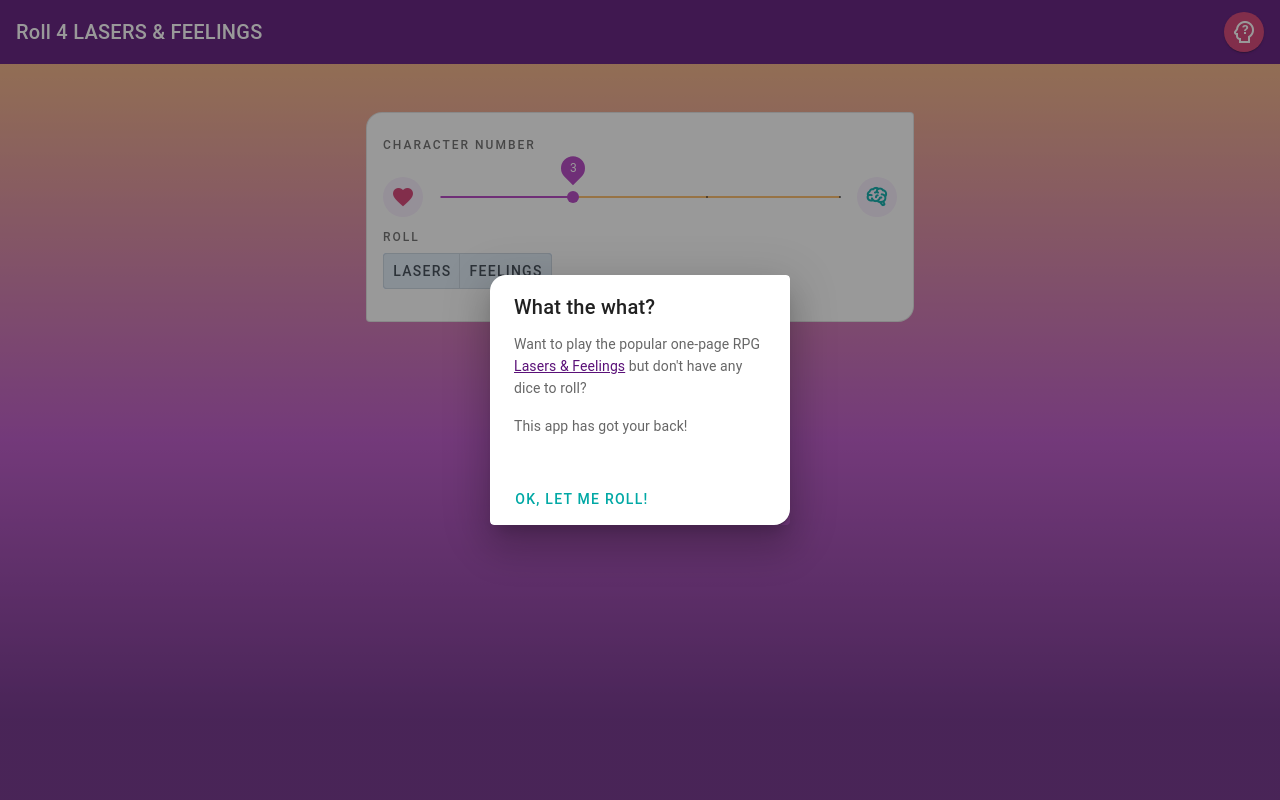
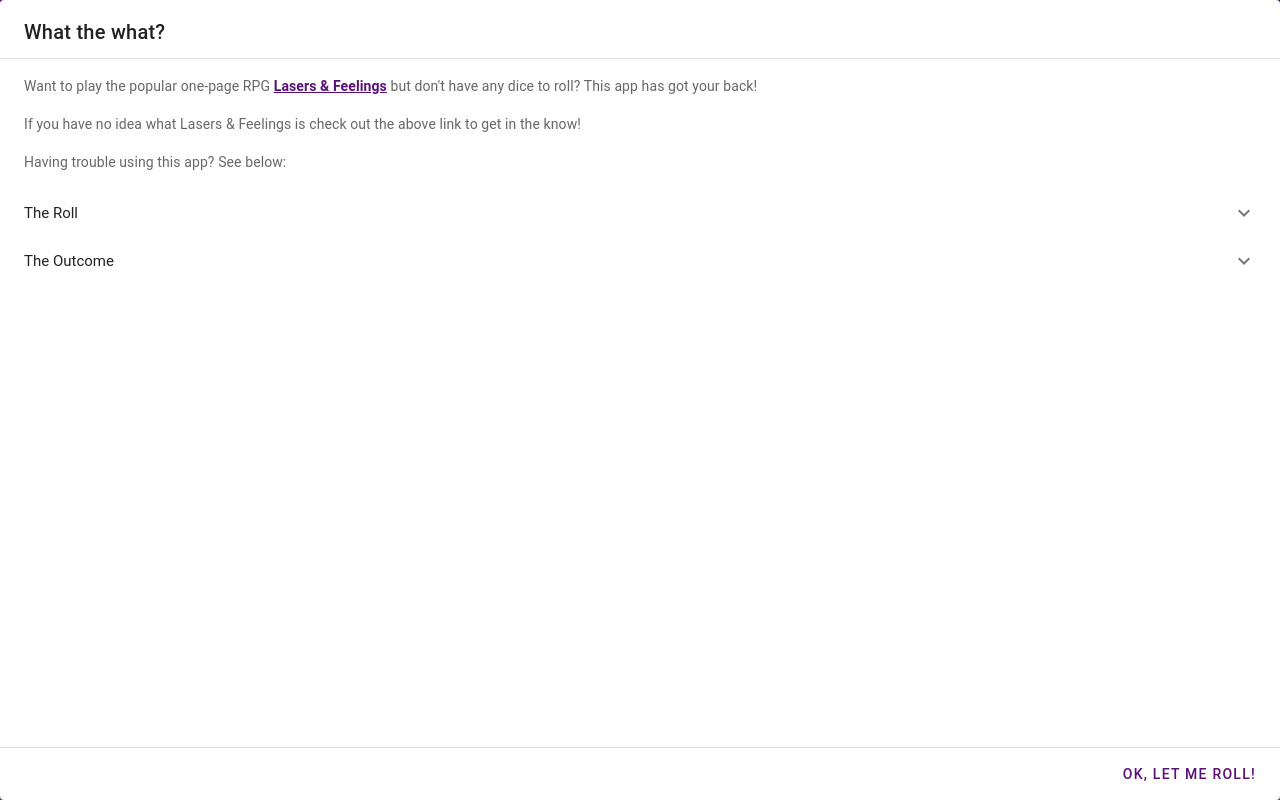
Before and after one commit to mcurren/lasers-feelings-tool, a Vue app: page / in a window 1280 px wide. Both pictures are taken after a click on the button 1244 px from the left and 32 px from the top of the page. Built offline with nearby package versions, Linux system fonts and the light colour scheme.

Commit message:
improved about dialogue text

```diff
--- a/src/App.vue
+++ b/src/App.vue
@@ -6,12 +6,12 @@
       flat
       dark>
       <div class="d-flex align-center">
-        <h1 class="text-h6"><span class="hide-xs">Roll 4 </span>LASERS & FEELINGS</h1>
+        <h1 class="text-h6"><span class="hide-xs">Roll For</span> LASERS & FEELINGS</h1>
       </div>
 
       <v-spacer></v-spacer>
 
-      <v-dialog v-model="dialog" scrollable max-width="300px">
+      <v-dialog v-model="dialog" scrollable fullscreen max-width="300px">
         <template v-slot:activator="{ on, attrs }">
           <v-btn
             fab
@@ -23,15 +23,39 @@
             <v-icon>mdi-head-question-outline</v-icon>
           </v-btn>
         </template>
-        <v-card
-          shaped>
+        <v-card>
           <v-card-title>What the what?</v-card-title>
+          <v-divider></v-divider>
           <v-card-text>
-            <p>Want to play the popular one-page RPG <a href="http://www.onesevendesign.com/laserfeelings/" target="_blank">Lasers & Feelings</a> but don't have any dice to roll?</p>
-            <p>This app has got your back!</p>
+            <p style="margin-top:1rem;">Want to play the popular one-page RPG <strong><a href="http://www.onesevendesign.com/laserfeelings/" target="_blank">Lasers & Feelings</a></strong> but don't have any dice to roll? This app has got your back!</p>
+            <p>If you have no idea what Lasers & Feelings is check out the above link to get in the know!</p>
+            <p>Having trouble using this app? See below:</p>
+            <v-expansion-panels
+              flat
+              tile>
+              <v-expansion-panel>
+                <v-expansion-panel-header>The Roll</v-expansion-panel-header>
+                <v-expansion-panel-content>
+                  <p><strong>Step 1</strong> - Set your character's Lasers/Feelings number by dragging the slider or clicking on the <span style="white-space: nowrap;">feelings (<v-icon small color="error">mdi-heart</v-icon>)</span> or <span style="white-space: nowrap;">lasers (<v-icon small color="success">mdi-brain</v-icon>)</span> buttons on either side of the slider. The app should remember your set number for future rolls as long as you don't reload the page.</p>
+                  <p><strong>Step 2</strong> - Select if you're using Lasers or Feelings for the action you are rolling for.</p>
+                  <p><strong>Step 3</strong> - Select the number of dice you are rolling for this action. This is probably determined by a discussion with the GM based on the situation.</p>
+                  <p><strong>Step 4</strong> - Click the <em>ROLL</em> button to see the outcome of your rolls.</p>
+                </v-expansion-panel-content>
+              </v-expansion-panel>
+              <v-expansion-panel>
+                <v-expansion-panel-header>The Outcome</v-expansion-panel-header>
+                <v-expansion-panel-content>
+                  <p>At the top of the outcome you should see dice icons showing the actual rolls you got.<p>
+                  <p>Below the dice icons is some flavor text that explains what the outcome your rolls mean as per the basic rules of the game.</p>
+                  <p>Click the <em>NEW ROLL</em> button when you need to make your next roll in the game.</p>
+                </v-expansion-panel-content>
+              </v-expansion-panel>
+            </v-expansion-panels>
           </v-card-text>
+          <v-divider></v-divider>
           <v-card-actions>
-            <v-btn text color="success" @click="dialog = false">Ok, let me roll!</v-btn>
+            <v-spacer></v-spacer>
+            <v-btn text color="primary" @click="dialog = false">Ok, let me roll!</v-btn>
           </v-card-actions>
         </v-card>
       </v-dialog>
@@ -72,6 +96,11 @@
   .theme--light.v-sheet--outlined {
     border-color: rgba(0,8,37,0.28);
   }
+  .v-expansion-panel-header,
+  .v-expansion-panel-content__wrap {
+    padding-left: 0 !important;
+    padding-right: 0 !important;
+  }
 
   .results {
     .mixed {
```
